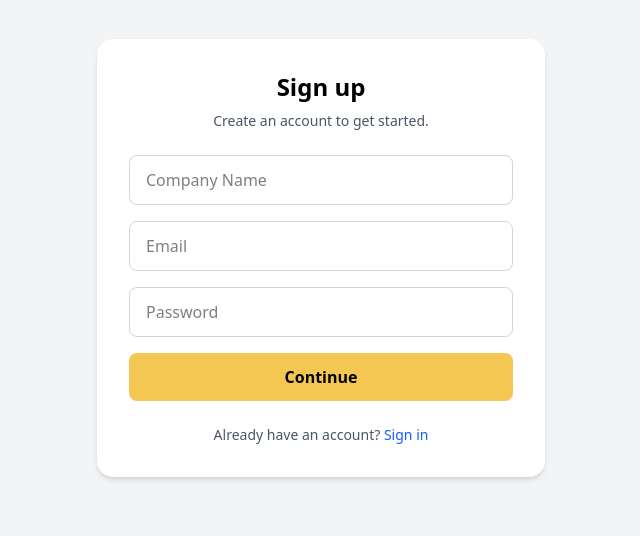
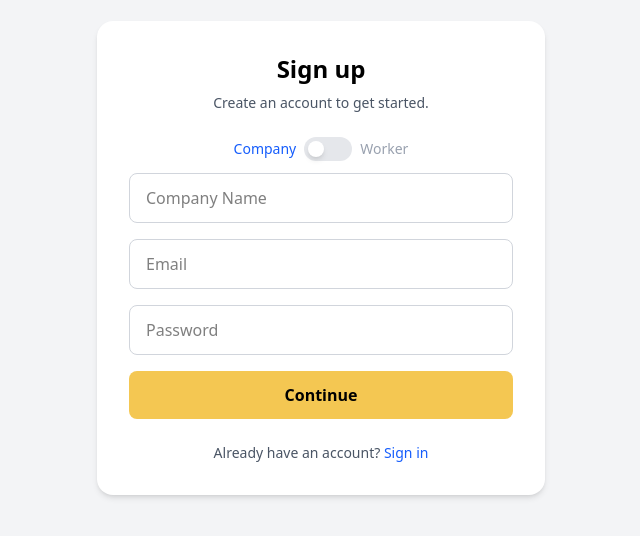
Before and after one commit to rnfouf/IF781-MVP, a React app in the folder frontend/: page /register in a window 1280 px wide. Shown: the part 142-678 px from the top of the page, without its empty margins (319-959 px from the left). Built offline with nearby package versions, Linux system fonts and the light colour scheme; the HTML template or start-up script is replaced by a standard one.

Commit message:
feat: company or worker login/register options

```diff
--- a/frontend/src/pages/Login.jsx
+++ b/frontend/src/pages/Login.jsx
@@ -4,6 +4,7 @@ import { Button, Input} from "@/components/ui";
 import { isAuthenticated } from "@/utils/auth";
 
 export default function Login() {
+  const [userType, setUserType] = useState("company");
   const [email, setEmail] = useState("");
   const [password, setPassword] = useState("");
   const [error, setError] = useState("");
@@ -15,6 +16,10 @@ export default function Login() {
     }
   }, [navigate]);
 
+  const toggleUserType = () => {
+    setUserType(prev => prev === "company" ? "worker" : "company");
+  };
+
   const handleLogin = async () => {
     setError("");
 
@@ -22,7 +27,7 @@ export default function Login() {
       const response = await fetch("http://localhost:8080/api/auth/login", {
         method: "POST",
         headers: { "Content-Type": "application/json" },
-        body: JSON.stringify({ email, password }),
+        body: JSON.stringify({ email, password, role: userType }),
       });
 
       const data = await response.json();
@@ -46,6 +51,29 @@ export default function Login() {
         <p className="text-gray-600 text-sm text-center mb-6">
           Enter your details below to continue.
         </p>
+
+        {/* Role Toggle */}
+        <div className="flex flex-col items-center">
+          <div className="flex items-center gap-2 mb-3">
+            <span className={`text-sm ${userType === 'company' ? 'text-blue-600' : 'text-gray-400'}`}>
+              Company
+            </span>
+            <div
+              onClick={toggleUserType}
+              className="relative w-12 h-6 bg-gray-200 rounded-full cursor-pointer transition-colors duration-200"
+              role="switch"
+              aria-checked={userType === "worker"}
+            >
+              <div
+                className={`absolute top-1 w-4 h-4 bg-white rounded-full shadow-md transform transition-transform duration-200
+                  ${userType === 'company' ? 'left-1' : 'left-7'}`}
+              />
+            </div>
+            <span className={`text-sm ${userType === 'worker' ? 'text-blue-600' : 'text-gray-400'}`}>
+              Worker
+            </span>
+          </div>
+        </div>
 
         {/* Email Input */}
         <div className="mb-4">
--- a/frontend/src/pages/Register.jsx
+++ b/frontend/src/pages/Register.jsx
@@ -1,10 +1,13 @@
 import { useState, useEffect } from "react";
 import { useNavigate } from "react-router-dom";
 import { isAuthenticated } from "@/utils/auth";
-import { Button, Input} from "@/components/ui";
+import { Button, Input } from "@/components/ui";
 
 const Register = () => {
+  const [userType, setUserType] = useState("company");
   const [companyName, setCompanyName] = useState("");
+  const [firstName, setFirstName] = useState("");
+  const [lastName, setLastName] = useState("");
   const [email, setEmail] = useState("");
   const [password, setPassword] = useState("");
   const [error, setError] = useState("");
@@ -12,19 +15,36 @@ const Register = () => {
 
   useEffect(() => {
     if (isAuthenticated()) {
-      navigate("/"); // Redirect to home if already authenticated
+      navigate("/");
     }
   }, [navigate]);
+
+  const toggleUserType = () => {
+    setUserType(prev => prev === "company" ? "worker" : "company");
+  };
 
   const handleRegister = async (e) => {
     e.preventDefault();
     setError("");
 
     try {
+      const requestBody = userType === "company" ? {
+        companyName,
+        email,
+        password,
+        role: "company"
+      } : {
+        firstName,
+        lastName,
+        email,
+        password,
+        role: "worker"
+      };
+
       const response = await fetch("http://localhost:8080/api/auth/register", {
         method: "POST",
         headers: { "Content-Type": "application/json" },
-        body: JSON.stringify({ companyName, email, password }),
+        body: JSON.stringify(requestBody),
       });
 
       const data = await response.json();
@@ -46,7 +66,30 @@ const Register = () => {
           Create an account to get started.
         </p>
 
+        <div className="flex flex-col items-center">
+          <div className="flex items-center gap-2 mb-3">
+            <span className={`text-sm ${userType === 'company' ? 'text-blue-600' : 'text-gray-400'}`}>
+              Company
+            </span>
+            <div
+              onClick={toggleUserType}
+              className="relative w-12 h-6 bg-gray-200 rounded-full cursor-pointer transition-colors duration-200"
+              role="switch"
+              aria-checked={userType === "worker"}
+            >
+              <div
+                className={`absolute top-1 w-4 h-4 bg-white rounded-full shadow-md transform transition-transform duration-200
+                  ${userType === 'company' ? 'left-1' : 'left-7'}`}
+              />
+            </div>
+            <span className={`text-sm ${userType === 'worker' ? 'text-blue-600' : 'text-gray-400'}`}>
+              Worker
+            </span>
+          </div>
+        </div>
+
         <form onSubmit={handleRegister}>
+          {userType === "company" ? (
             <div className="mb-4">
               <Input
                 type="text"
@@ -56,6 +99,28 @@ const Register = () => {
                 required
               />
             </div>
+          ) : (
+            <>
+              <div className="mb-4">
+                <Input
+                  type="text"
+                  placeholder="First Name"
+                  value={firstName}
+                  onChange={(e) => setFirstName(e.target.value)}
+                  required
+                />
+              </div>
+              <div className="mb-4">
+                <Input
+                  type="text"
+                  placeholder="Last Name"
+                  value={lastName}
+                  onChange={(e) => setLastName(e.target.value)}
+                  required
+                />
+              </div>
+            </>
+          )}
 
           <div className="mb-4">
             <Input
```
Lines whose indentation alone changed are shown as unchanged.
